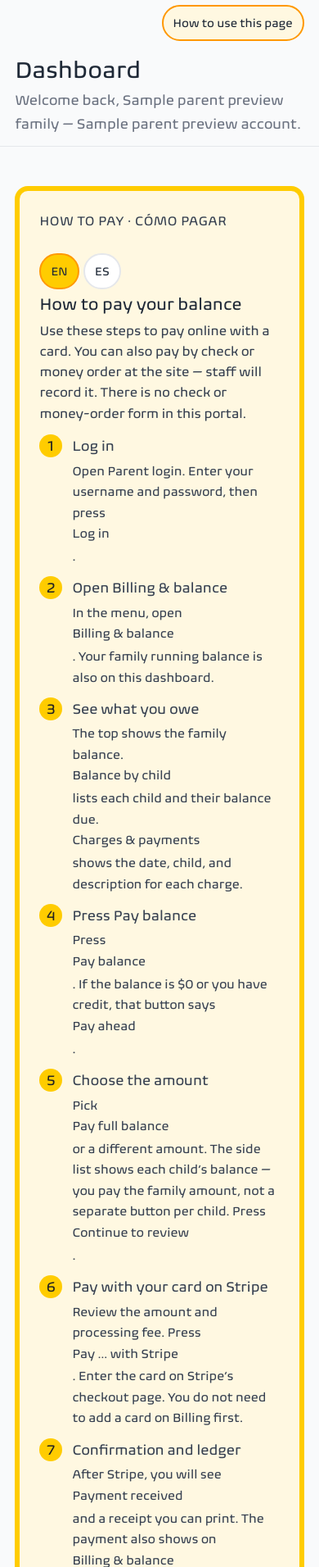
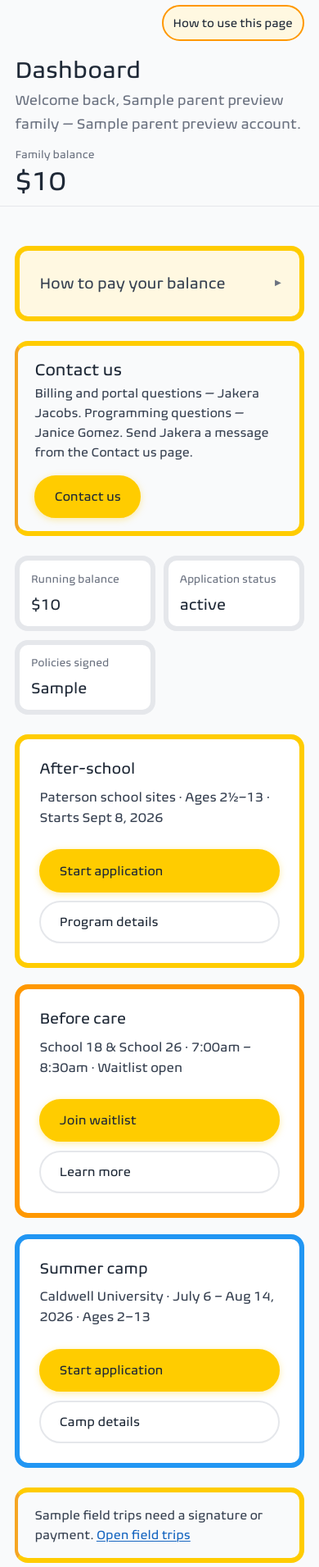
Before and after one commit to jakeraj-bot/yea-website, a Django app: template templates/portal/parent/dashboard.html in a window 390 px wide. Shown: the part 241-2153 px from the top of the page at 82% size. Run offline with Django 5.2, Linux system fonts and the light colour scheme; the template is opened without the code that fills it: most values are stand-ins (such as "Sample title", 1, 10 or a date in 2020); parts of the project's set-up code (start-up, migrations or seed data) failed here and were passed over.

Commit message:
Show family balance in the parent dashboard header and collapse the payment walkthrough.
Parents see the household ledger balance on the right of the welcome row as soon as they log in, and the yellow how-to-pay card starts collapsed so it does not bury that number.

Co-authored-by: jakeraj <jakeraj@yeanj.org>

```diff
--- a/portal/parent_services.py
+++ b/portal/parent_services.py
@@ -508,6 +508,9 @@ def build_parent_preview_live(family, account):
     dashboard = {
         "balance": balance,
         "running_balance": balance,
+        "has_credit": billing["has_credit"],
+        "account_credit": billing["account_credit"],
+        "balance_due": billing["balance_due"],
         "application_status": _dashboard_status_for_family(family),
         "policies_signed": policies_signed,
         "policies_total": policies_total,
--- a/templates/portal/parent/dashboard.html
+++ b/templates/portal/parent/dashboard.html
@@ -1,11 +1,67 @@
 {% extends "portal/base.html" %}
 {% block portal_content %}
 <section class="page-hero portal-hero portal-hero-compact">
-  <div class="container">
-    <h1>Dashboard</h1>
-    <p class="lead">Welcome back, {{ parent_preview.family_name }} family — {{ parent_preview.label }} account.</p>
+  <div class="container portal-dash-hero">
+    <div class="portal-dash-hero-copy">
+      <h1>Dashboard</h1>
+      <p class="lead">Welcome back, {{ parent_preview.family_name }} family — {{ parent_preview.label }} account.</p>
+    </div>
+    <div class="portal-dash-hero-balance{% if dashboard.has_credit or parent_preview.billing.has_credit %} is-credit{% elif dashboard.balance == '0.00' %} is-zero{% else %} is-due{% endif %}" aria-label="Family balance">
+      <span class="portal-stat-label">Family balance</span>
+      {% if dashboard.has_credit or parent_preview.billing.has_credit %}
+      <strong class="portal-dash-hero-balance-amount">${{ dashboard.account_credit|default:parent_preview.billing.account_credit }} credit</strong>
+      {% else %}
+      <strong class="portal-dash-hero-balance-amount">${{ dashboard.balance }}</strong>
+      {% endif %}
+    </div>
   </div>
 </section>
+<style>
+  .portal-dash-hero {
+    display: flex;
+    flex-wrap: wrap;
+    align-items: center;
+    justify-content: space-between;
+    gap: 0.75rem 1.5rem;
+  }
+  .portal-dash-hero-copy {
+    min-width: min(100%, 16rem);
+    flex: 1 1 16rem;
+  }
+  .portal-dash-hero-copy h1,
+  .portal-dash-hero-copy .lead {
+    margin-bottom: 0.35rem;
+  }
+  .portal-dash-hero-copy .lead {
+    margin-bottom: 0;
+  }
+  .portal-dash-hero-balance {
+    margin-left: auto;
+    text-align: right;
+    min-width: 9.5rem;
+  }
+  .portal-dash-hero-balance .portal-stat-label {
+    margin-bottom: 0.15rem;
+  }
+  .portal-dash-hero-balance-amount {
+    display: block;
+    font-size: 2rem;
+    font-weight: 700;
+    line-height: 1.15;
+    font-variant-numeric: tabular-nums;
+    color: var(--text-heading);
+  }
+  .portal-dash-hero-balance.is-credit .portal-dash-hero-balance-amount {
+    color: var(--yea-green);
+  }
+  @media (max-width: 640px) {
+    .portal-dash-hero-balance {
+      margin-left: 0;
+      text-align: left;
+      width: 100%;
+    }
+  }
+</style>
 <section class="page-content">
   <div class="container">
     {% if parent_announcement.active %}
--- a/templates/portal/parent/includes/payment_walkthrough.html
+++ b/templates/portal/parent/includes/payment_walkthrough.html
@@ -1,4 +1,9 @@
-<div class="card card-accent portal-pay-howto" id="parent-pay-howto" data-lang="en">
+<div class="card card-accent portal-pay-howto portal-collapse is-collapsed" id="parent-pay-howto" data-lang="en" data-collapse-key="how to pay your balance">
+  <button type="button" class="portal-collapse-toggle" id="parent-pay-howto-toggle" aria-expanded="false">
+    <span data-lang-title="en">How to pay your balance</span>
+    <span data-lang-title="es" hidden>Cómo pagar su saldo</span>
+  </button>
+  <div class="portal-collapse-body">
     <div class="portal-pay-howto-toolbar">
       <p class="form-note portal-pay-howto-kicker">How to pay · Cómo pagar</p>
       <div class="portal-pay-howto-langs" role="group" aria-label="Language / Idioma">
@@ -89,12 +94,16 @@
       {% endif %}
     </div>
   </div>
+</div>
 
 <style>
   .portal-pay-howto {
     background: var(--yea-yellow-soft, #fff8e1);
     border-color: var(--yea-yellow, #ffcc00);
     margin-bottom: 1.5rem;
+  }
+  .portal-pay-howto > .portal-collapse-toggle {
+    font-size: 1.15rem;
   }
   .portal-pay-howto-toolbar {
     display: flex;
@@ -123,7 +132,7 @@
   .portal-pay-howto h2 {
     margin: 0 0 0.5rem;
   }
-  .portal-pay-howto > [data-lang-panel] > p {
+  .portal-pay-howto [data-lang-panel] > p {
     margin: 0 0 0.85rem;
   }
   .portal-pay-howto-steps {
@@ -171,8 +180,11 @@
 <script>
 (function () {
   var COOKIE = "yea_parent_lang";
+  var STORAGE_KEY = "yea-portal-collapse";
+  var COLLAPSE_KEY = "how to pay your balance";
   var root = document.getElementById("parent-pay-howto");
   if (!root) return;
+  var toggle = document.getElementById("parent-pay-howto-toggle");
 
   function readCookie() {
     var parts = ("; " + document.cookie).split("; " + COOKIE + "=");
@@ -193,11 +205,50 @@
     return value === "es" ? "es" : "en";
   }
 
+  function loadCollapseState() {
+    try {
+      return JSON.parse(window.localStorage.getItem(STORAGE_KEY) || "{}");
+    } catch (err) {
+      return {};
+    }
+  }
+
+  function storedCollapsed() {
+    var stored = loadCollapseState();
+    var pageState = stored[window.location.pathname] || {};
+    if (Object.prototype.hasOwnProperty.call(pageState, COLLAPSE_KEY)) {
+      return pageState[COLLAPSE_KEY];
+    }
+    if (Object.prototype.hasOwnProperty.call(pageState, "cómo pagar su saldo")) {
+      return pageState["cómo pagar su saldo"];
+    }
+    return true;
+  }
+
+  function persistCollapsed(collapsed) {
+    try {
+      var stored = loadCollapseState();
+      var pageKey = window.location.pathname;
+      var pageState = stored[pageKey] || {};
+      pageState[COLLAPSE_KEY] = collapsed;
+      stored[pageKey] = pageState;
+      window.localStorage.setItem(STORAGE_KEY, JSON.stringify(stored));
+    } catch (err) {}
+  }
+
+  function applyCollapsed(collapsed) {
+    root.classList.toggle("is-collapsed", collapsed);
+    if (toggle) toggle.setAttribute("aria-expanded", collapsed ? "false" : "true");
+  }
+
   function apply(lang) {
     lang = lang === "es" ? "es" : "en";
     root.setAttribute("data-lang", lang);
     root.querySelectorAll("[data-lang-panel]").forEach(function (panel) {
       panel.hidden = panel.getAttribute("data-lang-panel") !== lang;
+    });
+    root.querySelectorAll("[data-lang-title]").forEach(function (title) {
+      title.hidden = title.getAttribute("data-lang-title") !== lang;
     });
     root.querySelectorAll("[data-lang-set]").forEach(function (button) {
       button.setAttribute("aria-pressed", button.getAttribute("data-lang-set") === lang ? "true" : "false");
@@ -206,10 +257,20 @@
   }
 
   apply(storedLang());
+  applyCollapsed(storedCollapsed());
+
   root.querySelectorAll("[data-lang-set]").forEach(function (button) {
     button.addEventListener("click", function () {
       apply(button.getAttribute("data-lang-set"));
     });
   });
+
+  if (toggle) {
+    toggle.addEventListener("click", function () {
+      var nowCollapsed = !root.classList.contains("is-collapsed");
+      applyCollapsed(nowCollapsed);
+      persistCollapsed(nowCollapsed);
+    });
+  }
 })();
 </script>
```
Also changed, not shown: portal/tests/test_parent_payment_walkthrough.py (+73 -2 lines). Lines whose indentation alone changed are shown as unchanged.
